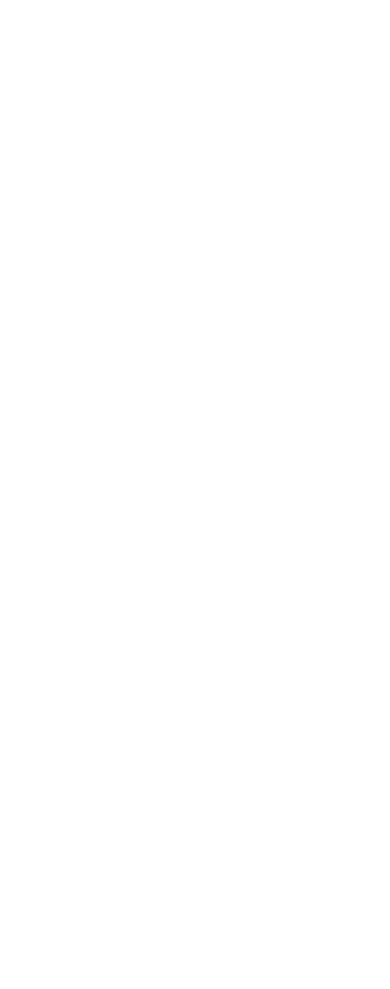
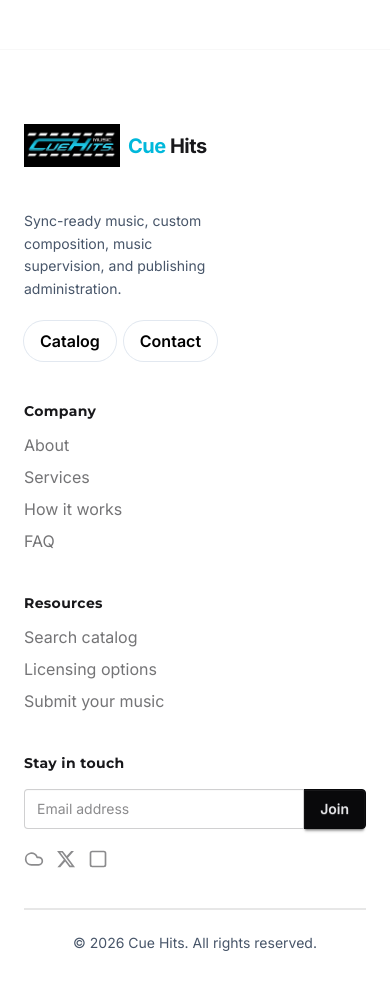
Before and after one commit to ratul-sardar/Landing-page-for-artofwar721, a React (Vite) app: page / in a window 390 px wide. Shown: the part 8400-9389 px from the top of the page. Before the commit the page ends 8449 px from the top, so only its background shows below. Built offline with nearby package versions, Linux system fonts and the light colour scheme.

Commit message:
Footer complete

```diff
--- a/package.json
+++ b/package.json
@@ -15,6 +15,7 @@
     "lucide-react": "^1.1.0",
     "react": "^19.2.4",
     "react-dom": "^19.2.4",
+    "react-icons": "^5.6.0",
     "tailwindcss": "^4.2.2",
     "typewriter-effect": "^2.22.0"
   },
--- a/src/App.jsx
+++ b/src/App.jsx
@@ -7,6 +7,7 @@
 import OurStory from "./Sections/OurStory/OurStory";
 import Pricing from "./Sections/Pricing/Pricing";
 import WhatWeDo from "./Sections/WhatWeDo/WhatWeDo";
+import Footer from "./Sections/Footer/Footer";
 
 function App() {
   return (
@@ -26,6 +27,8 @@
         <Brief></Brief>
         <ContactUs></ContactUs>
       </main>
+
+      <Footer></Footer>
     </>
   );
 }
--- a/src/Components/NavBar/NavBar.jsx
+++ b/src/Components/NavBar/NavBar.jsx
@@ -11,8 +11,8 @@
           <div className="navbar-start">
             <a href="#" className="inline-flex items-center gap-3">
               <img src={logo} alt="CueHits Logo" className="" width="82px" />
-              <span class="font-display font-extrabold tracking-tight text-xl">
-                <span class="text-brand-primary">Cue</span> Hits
+              <span className="font-display font-extrabold tracking-tight text-xl">
+                <span className="text-brand-primary">Cue</span> Hits
               </span>
             </a>
           </div>
--- /dev/null
+++ b/src/Sections/Footer/Footer.jsx
@@ -0,0 +1,140 @@
+import { Mail, Cloud, Square } from "lucide-react";
+import { SiX, SiSoundcloud } from "react-icons/si";
+import { FaXTwitter } from "react-icons/fa6";
+import Button from "../../Components/Button/Button";
+import logo from "../../assets/CueHitsLogo.png";
+
+export default function Footer() {
+  return (
+    <footer className="bg-base-100 border-t border-base-200">
+      <div className="cssContainer py-12">
+        {/* Main Footer Grid */}
+        <div className="grid grid-cols-1 md:grid-cols-4 gap-10">
+          {/* Brand Column */}
+          <div className="flex flex-col gap-4">
+            {/* Logo */}
+            <div className="flex items-center gap-2">
+              <div className="avatar">
+                <div className="w-24 grid place-items-center">
+                  <img
+                    src={logo}
+                    alt="Cue Hits logo"
+                    className="w-full h-auto object-contain"
+                  />
+                </div>
+              </div>
+              <span className="text-xl font-bold tracking-tight">
+                <span className="text-cyan-500">Cue</span>{" "}
+                <span className="text-base-content">Hits</span>
+              </span>
+            </div>
+
+            {/* Tagline */}
+            <p className="text-sm text-base-content/60 leading-relaxed max-w-50">
+              Sync-ready music, custom composition, music supervision, and
+              publishing administration.
+            </p>
+
+            {/* CTA Buttons */}
+            <div className="flex gap-2 mt-1">
+              <Button>Catalog</Button>
+              <Button> Contact</Button>
+            </div>
+          </div>
+
+          {/* Company Column */}
+          <div className="flex flex-col gap-3">
+            <h5 className="font-semibold text-base-content text-sm tracking-wide">
+              Company
+            </h5>
+            <ul className="flex flex-col gap-2">
+              {["About", "Services", "How it works", "FAQ"].map((item) => (
+                <li key={item}>
+                  <a
+                    href="#"
+                    className="text-md text-base-content/60 hover:text-brand-primary transition-colors duration-200"
+                  >
+                    {item}
+                  </a>
+                </li>
+              ))}
+            </ul>
+          </div>
+
+          {/* Resources Column */}
+          <div className="flex flex-col gap-3">
+            <h5 className="font-semibold text-base-content text-sm tracking-wide">
+              Resources
+            </h5>
+            <ul className="flex flex-col gap-2">
+              {["Search catalog", "Licensing options", "Submit your music"].map(
+                (item) => (
+                  <li key={item}>
+                    <a
+                      href="#"
+                      className="text-md text-base-content/60 hover:text-brand-primary transition-colors duration-200"
+                    >
+                      {item}
+                    </a>
+                  </li>
+                ),
+              )}
+            </ul>
+          </div>
+
+          {/* Stay in touch Column */}
+          <div className="flex flex-col gap-4">
+            <h5 className="font-semibold text-base-content text-sm tracking-wide">
+              Stay in touch
+            </h5>
+
+            {/* Email Input */}
+            <div className="join">
+              <input
+                type="email"
+                placeholder="Email address"
+                className="input input-bordered join-item w-full text-sm focus:outline-none"
+              />
+              <button className="btn btn-neutral join-item normal-case">
+                Join
+              </button>
+            </div>
+
+            {/* Social Icons */}
+            <div className="flex items-center gap-3 mt-1">
+              <a
+                href="#"
+                className="text-base-content/50 hover:text-base-content transition-colors duration-200"
+                aria-label="SoundCloud"
+              >
+                <Cloud size={20} />
+              </a>
+              <a
+                href="#"
+                className="text-base-content/50 hover:text-base-content transition-colors duration-200"
+                aria-label="X / Twitter"
+              >
+                <FaXTwitter size={20} />
+              </a>
+              <a
+                href="#"
+                className="text-base-content/50 hover:text-base-content transition-colors duration-200"
+                aria-label="Other"
+              >
+                <Square size={20} />
+              </a>
+            </div>
+          </div>
+        </div>
+
+        {/* Divider */}
+        <div className="divider mt-8 mb-4" />
+
+        {/* Copyright */}
+        <p className="text-center text-sm text-base-content/50">
+          © 2026 Cue Hits. All rights reserved.
+        </p>
+      </div>
+    </footer>
+  );
+}
```
Also changed, not shown: 1 other file (tests, documents, lock files or other folders).
